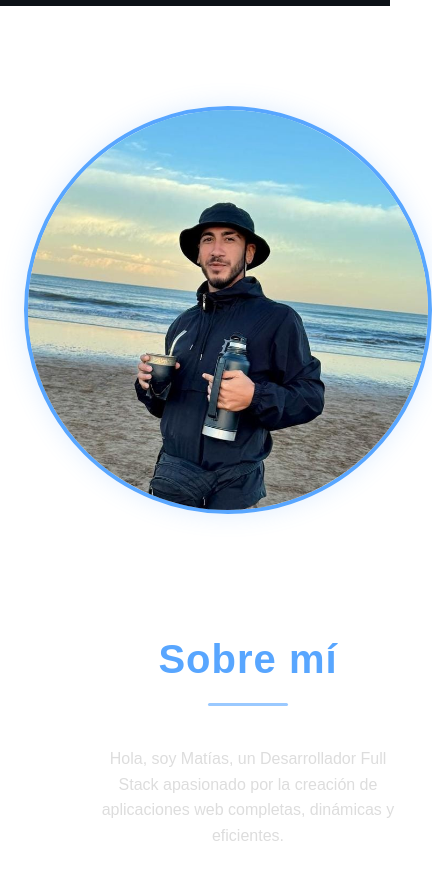
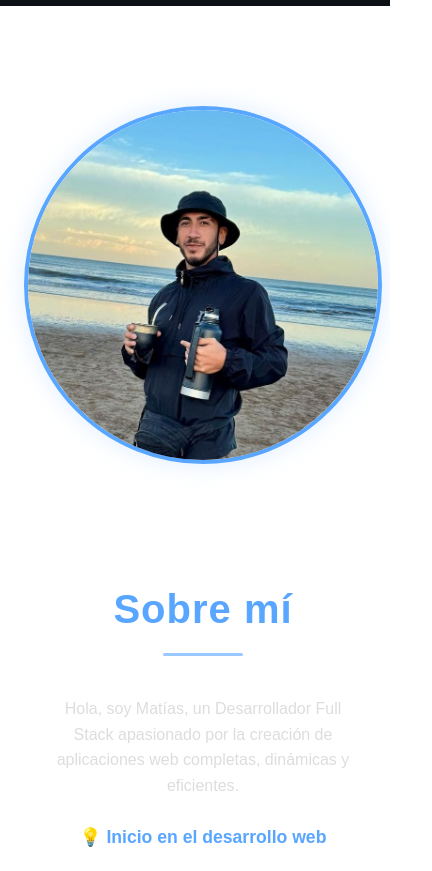
Before and after one commit to Mat14guirre/portafolio-aguirre, a React (Vite) app: page / in a window 390 px wide. Shown: the part 838-1709 px from the top of the page, 432 px wide, since content can reach past the window. Built offline with nearby package versions, Linux system fonts and the light colour scheme.

Commit message:
actualizacion

```diff
--- a/src/App.css
+++ b/src/App.css
@@ -326,7 +326,6 @@
   border: 4px solid #58a6ff;
   box-shadow: 0 0 25px rgba(88, 166, 255, 0.2);
   transition: transform 0.3s ease;
-  margin-right: 40px;
 }
 
 .fotoperfil:hover {
@@ -413,6 +412,8 @@
 
   .fotoperfil {
     margin-bottom: 20px;
+    width: 350px;
+  height: 350px;
   }
 
   .text-sobre-mi {
```
